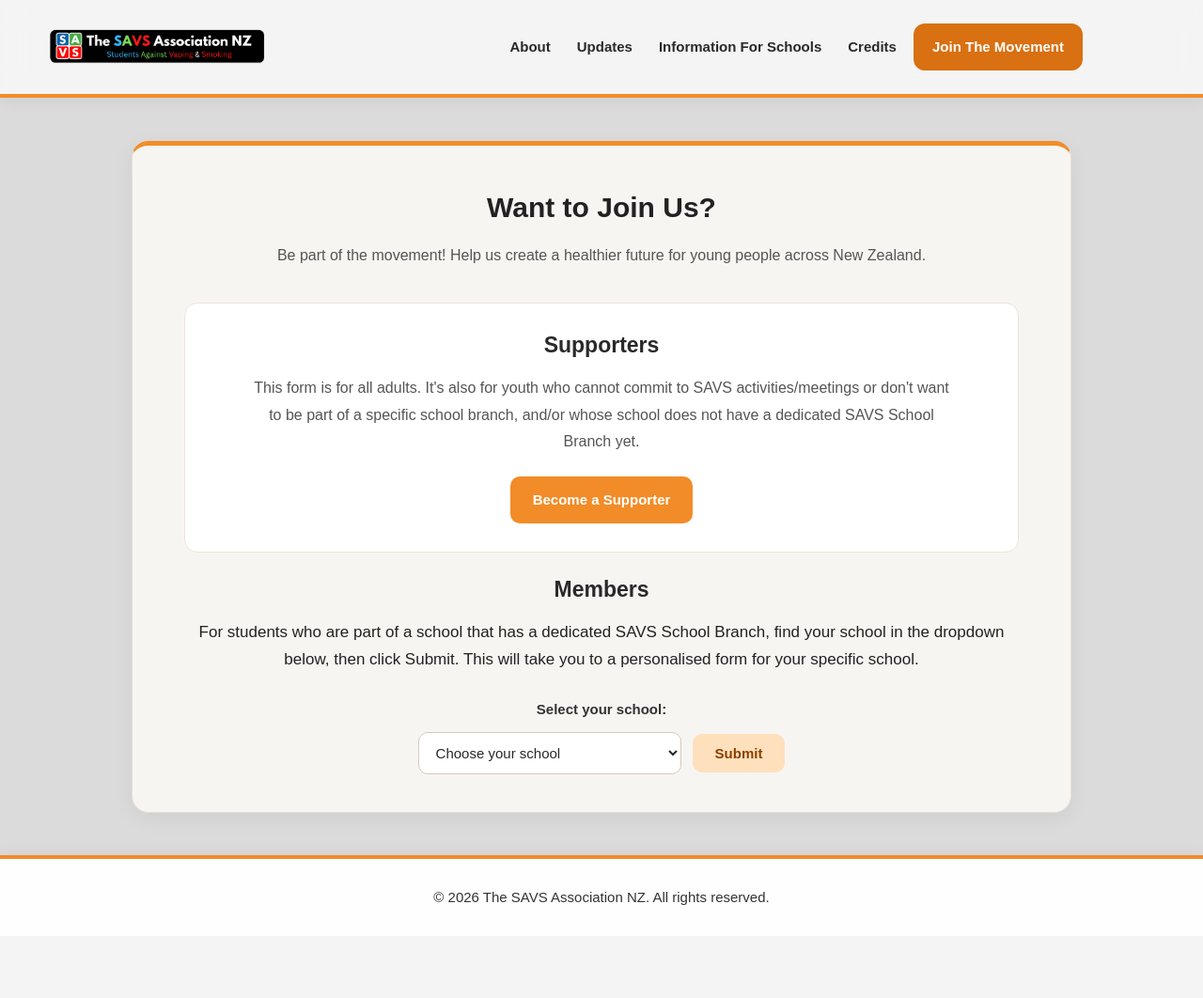
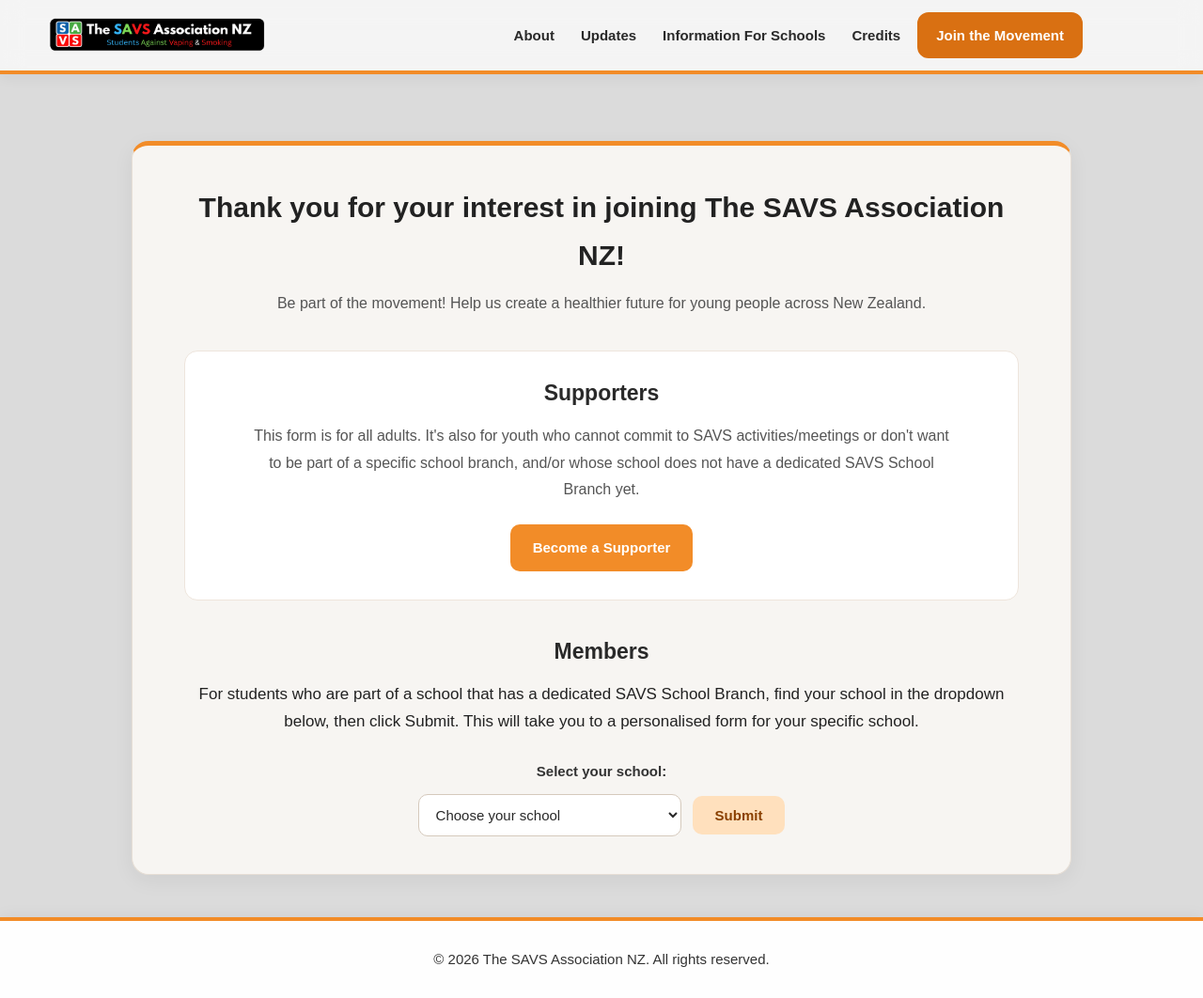
Before and after one commit to hamsikamudunuri-maker/SAVS, a Flask app: page /join in a window 1280 px wide. Shown: the whole page at 94% size. Before the commit the page ends 963 px from the top, so only its background shows below. Run offline with Flask 3, Linux system fonts and the light colour scheme.

Commit message:
Made small changes requested by Eknoor at the meeting.

```diff
--- a/static/css/header.css
+++ b/static/css/header.css
@@ -42,7 +42,7 @@ body {
 
 .navbar {
     width: 100%;
-    min-height: 100px;
+    min-height: 75px;
     padding: 10px 0;
 
     display: flex;
--- a/static/css/image.css
+++ b/static/css/image.css
@@ -1,12 +1,3 @@
-
-/* ---------- Homepage introduction layout ---------- */
-
-.layout {
-    display: flex;
-    align-items: center;
-    gap: 35px;
-}
-
 /* ---------- Introduction text ---------- */
 
 .intro-text {
--- a/static/css/text.css
+++ b/static/css/text.css
@@ -1,3 +1,11 @@
+
+/* ---------- Layout ---------- */
+
+.layout {
+    display: flex;
+    align-items: center;
+    gap: 35px;
+}
 
 /* ---------- Homepage introduction ---------- */
 
@@ -25,7 +33,8 @@
 /* ---------- Introduction text ---------- */
 
 .body-text {
-    max-width: 900px;
+    max-width: 1000px;
+    margin-bottom: 50px;
 }
 
 .body-text p {
@@ -74,8 +83,8 @@
 .supporters-section,
 .members-section {
     padding: 25px 30px;
-    margin-top: 25px;
-    margin-bottom: 20px;
+    margin-top: 35px;
+    margin-bottom: 35px;
 
     background-color: #ffffff;
     border: 1px solid #eee5dc;
--- a/templates/base.html
+++ b/templates/base.html
@@ -22,7 +22,7 @@
                 <a href="{{ url_for('updates') }}" class="{% if request.endpoint == 'updates' %}active{% endif %}">Updates</a>
                 <a href="{{ url_for('schools') }}" class="{% if request.endpoint == 'schools' %}active{% endif %}">Information For Schools</a>
                 <a href="{{ url_for('credits') }}" class="{% if request.endpoint == 'credits' %}active{% endif %}">Credits</a>
-                <a href="{{ url_for('join') }}" class="joiners {% if request.endpoint == 'join' %}active{% endif %}">Join The Movement</a>
+                <a href="{{ url_for('join') }}" class="joiners {% if request.endpoint == 'join' %}active{% endif %}">Join the Movement</a>
             </div>
         </nav>
     </header>
--- a/templates/join.html
+++ b/templates/join.html
@@ -5,7 +5,7 @@
 {% block content %}
     <section>
         <div class="join-section">
-            <h2>Want to Join Us?</h2>
+            <h2>Thank you for your interest in joining The SAVS Association NZ!</h2>
 
             <p>
                 Be part of the movement! Help us create a healthier future for young people across New Zealand.
```
